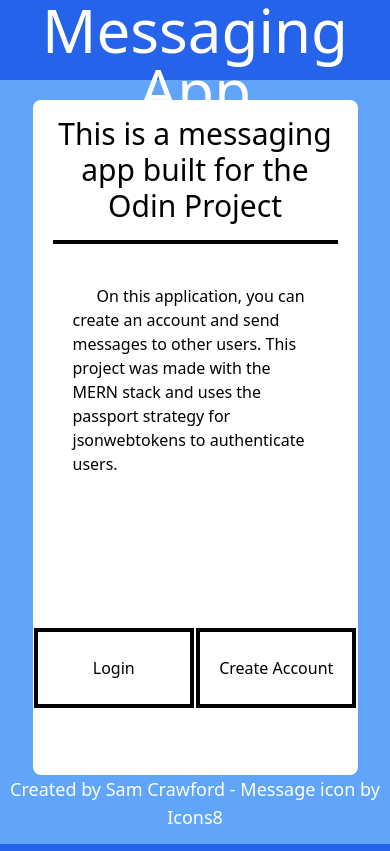
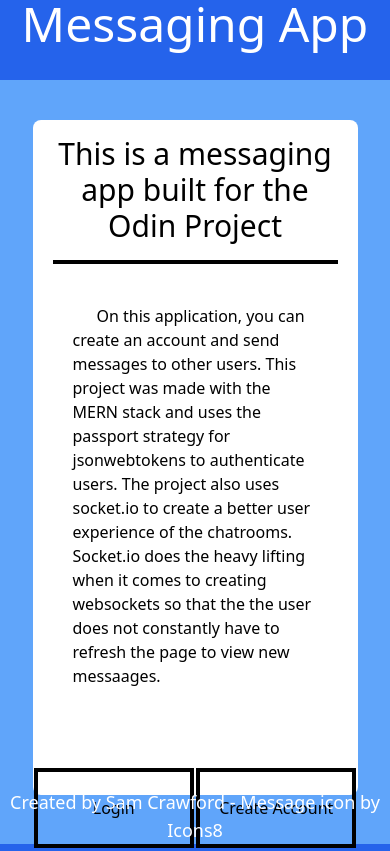
Before and after one commit to mcrawf9394/Messaging-App, a React (Vite) app in the folder TemplateFrontend/: page / in a window 390 px wide. Built offline with nearby package versions, Linux system fonts and the light colour scheme.

Commit message:
Made a few other small changes to the styling of the website.

```diff
--- a/TemplateFrontend/src/components/App.jsx
+++ b/TemplateFrontend/src/components/App.jsx
@@ -2,16 +2,16 @@ import { useNavigate } from 'react-router-dom'
 function App() {
   const navigate = useNavigate()
   return <div className='h-screen bg-blue-400'>
-      <h1 className='h-20 sticky top-0 text-center text-6xl bg-blue-600 text-white'>Messaging App</h1>
+      <h1 className='h-20 sticky top-0 text-center text-5xl bg-blue-600 text-white mb-10 sm:mb-0 sm:text-6xl'>Messaging App</h1>
       <div className='w-10/12 h-4/5 mx-auto bg-white mt-5 rounded-lg'>
         <h2 className='text-3xl mb-10 text-center mx-5 border-b-4 border-solid border-black pt-4 pb-4'>This is a messaging app built for the Odin Project</h2>
-        <p className='text-base my-10 indent-6 mx-10'>On this application, you can create an account and send messages to other users. This project was made with the MERN stack and uses the passport strategy for jsonwebtokens to authenticate users.</p>
-        <div className='w-full inline-flex justify-around mt-28'>
-          <button className='h-20 w-40 transition duration-300 ease-in-out border-4 border-black border-solid hover:scale-125 hover:bg-black hover:text-white' onClick={click => {
+        <p className='text-base my-10 indent-6 mx-10'>On this application, you can create an account and send messages to other users. This project was made with the MERN stack and uses the passport strategy for jsonwebtokens to authenticate users. The project also uses socket.io to create a better user experience of the chatrooms. Socket.io does the heavy lifting when it comes to creating websockets so that the the user does not constantly have to refresh the page to view new messaages.</p>
+        <div className='w-full inline-flex justify-around mt-10 sm:mt-28'>
+          <button className='h-20 w-40 transition duration-300 ease-in-out border-4 border-black border-solid sm:hover:scale-125 hover:bg-black hover:text-white' onClick={click => {
             click.preventDefault()
             navigate('/login')
           }}>Login</button>
-          <button className='h-20 w-40 transition duration-300 ease-in-out border-4 border-black border-solid hover:scale-125 hover:bg-black hover:text-white' onClick={click => {
+          <button className='h-20 w-40 transition duration-300 ease-in-out border-4 border-black border-solid sm:hover:scale-125 hover:bg-black hover:text-white' onClick={click => {
             click.preventDefault()
             navigate('/signup')
           }}>Create Account</button>
```
